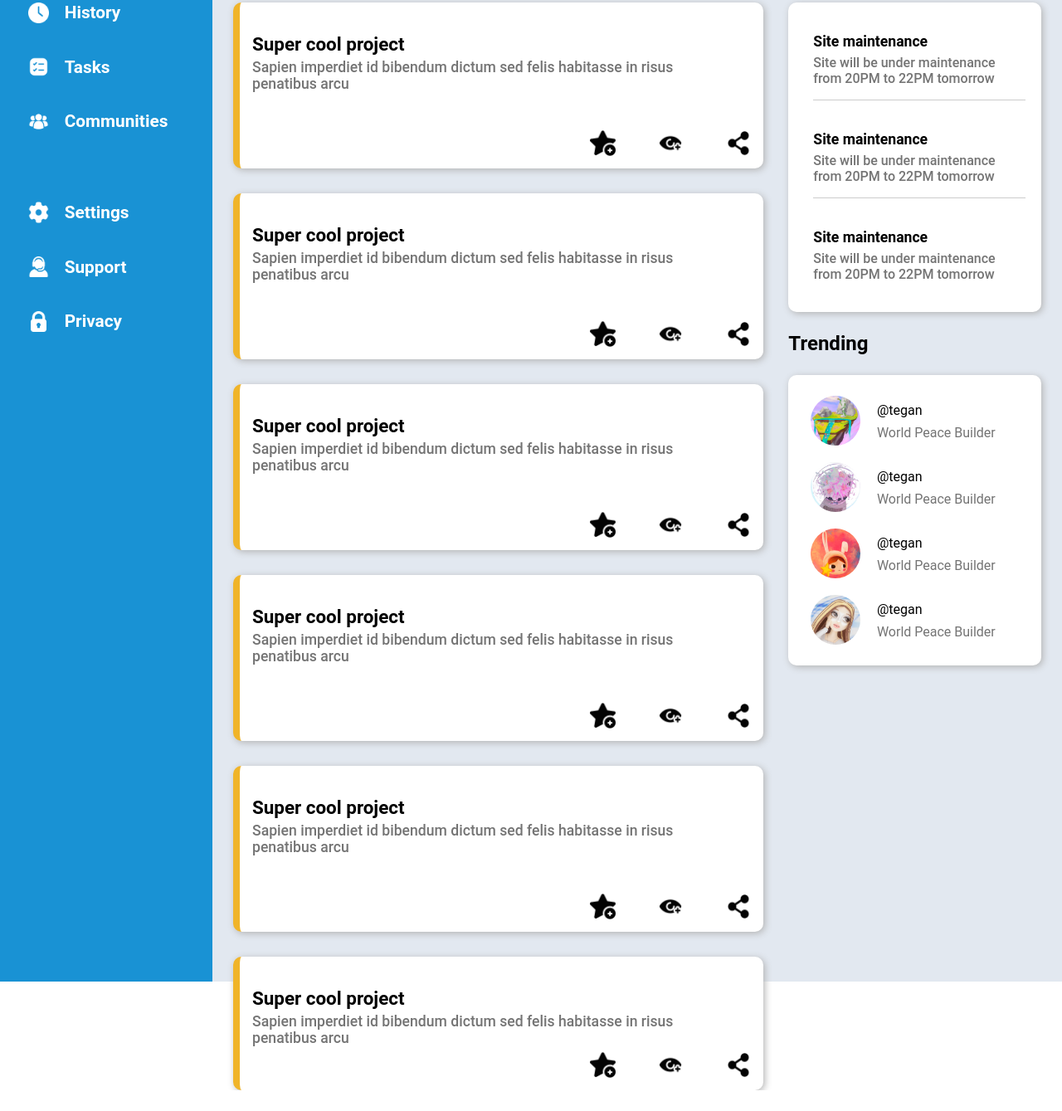
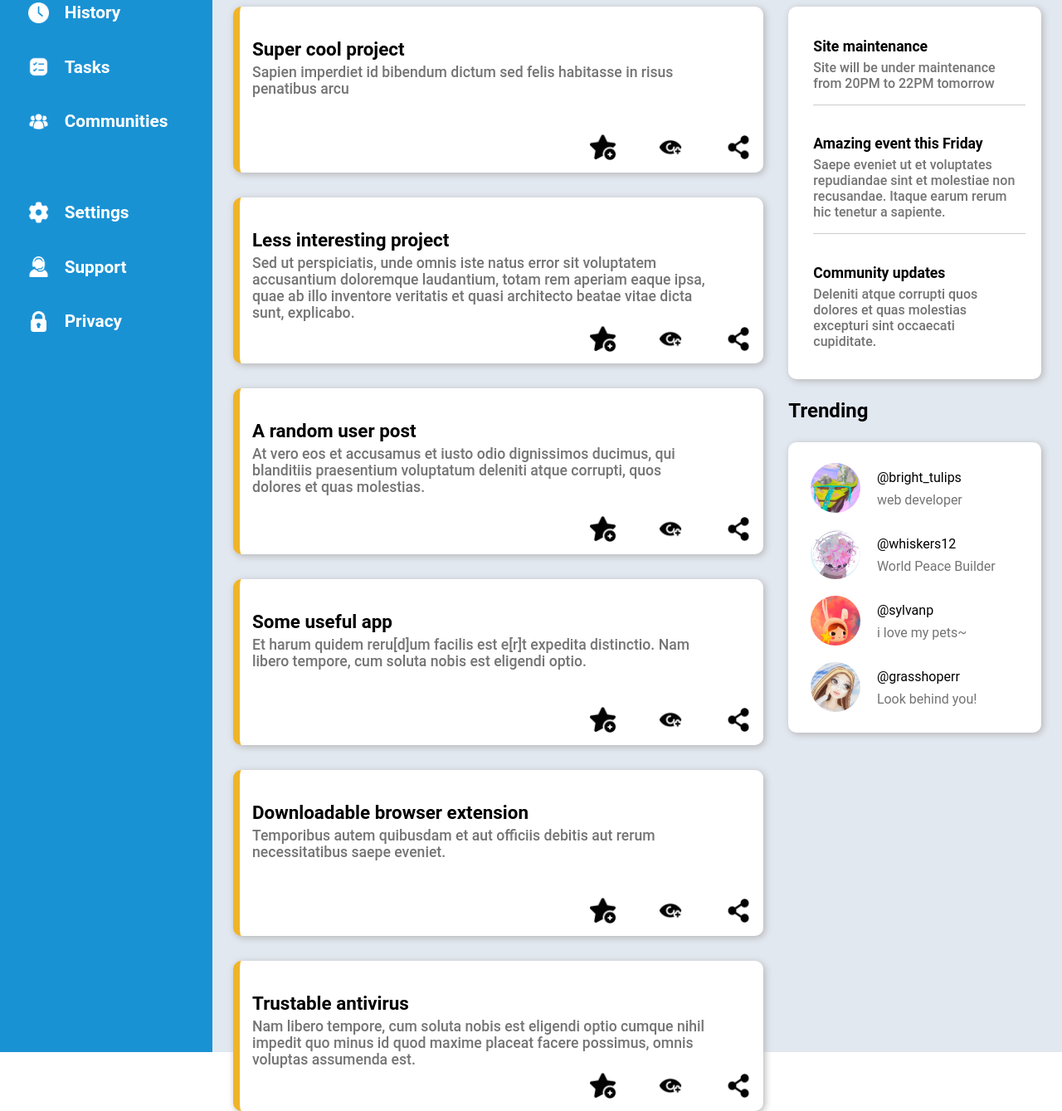
Before and after one commit to ARezzano/admin-dashboard, a plain HTML site: page index.html in a window 1280 px wide. Shown: the part 338-1677 px from the top of the page at 83% size. Before the commit the page ends 1652 px from the top, so only its background shows below. Drawn offline with Linux system fonts and the light colour scheme.

Commit message:
Change text content of cards, announcements and trending divs

```diff
--- a/index.html
+++ b/index.html
@@ -92,8 +92,8 @@
                 </div>
 
                 <div class="card">
-                    <p class="card-title">Super cool project</p>
-                    <p class="card-text">Sapien imperdiet id bibendum dictum sed felis habitasse in risus penatibus arcu</p>
+                    <p class="card-title">Less interesting project</p>
+                    <p class="card-text">Sed ut perspiciatis, unde omnis iste natus error sit voluptatem accusantium doloremque laudantium, totam rem aperiam eaque ipsa, quae ab illo inventore veritatis et quasi architecto beatae vitae dicta sunt, explicabo.</p>
                     <div class="card-icons">
                         <img class="card-icons" src="img/favorite.png">
                         <img class="card-icons" src="img/eye.png">
@@ -102,8 +102,8 @@
                 </div>
 
                 <div class="card">
-                    <p class="card-title">Super cool project</p>
-                    <p class="card-text">Sapien imperdiet id bibendum dictum sed felis habitasse in risus penatibus arcu</p>
+                    <p class="card-title">A random user post</p>
+                    <p class="card-text">At vero eos et accusamus et iusto odio dignissimos ducimus, qui blanditiis praesentium voluptatum deleniti atque corrupti, quos dolores et quas molestias.</p>
                     <div class="card-icons">
                         <img class="card-icons" src="img/favorite.png">
                         <img class="card-icons" src="img/eye.png">
@@ -112,8 +112,8 @@
                 </div>
 
                 <div class="card">
-                    <p class="card-title">Super cool project</p>
-                    <p class="card-text">Sapien imperdiet id bibendum dictum sed felis habitasse in risus penatibus arcu</p>
+                    <p class="card-title">Some useful app</p>
+                    <p class="card-text">Et harum quidem reru[d]um facilis est e[r]t expedita distinctio. Nam libero tempore, cum soluta nobis est eligendi optio.</p>
                     <div class="card-icons">
                         <img class="card-icons" src="img/favorite.png">
                         <img class="card-icons" src="img/eye.png">
@@ -122,8 +122,8 @@
                 </div>
 
                 <div class="card">
-                    <p class="card-title">Super cool project</p>
-                    <p class="card-text">Sapien imperdiet id bibendum dictum sed felis habitasse in risus penatibus arcu</p>
+                    <p class="card-title">Downloadable browser extension</p>
+                    <p class="card-text">Temporibus autem quibusdam et aut officiis debitis aut rerum necessitatibus saepe eveniet.</p>
                     <div class="card-icons">
                         <img class="card-icons" src="img/favorite.png">
                         <img class="card-icons" src="img/eye.png">
@@ -132,8 +132,8 @@
                 </div>
 
                 <div class="card">
-                    <p class="card-title">Super cool project</p>
-                    <p class="card-text">Sapien imperdiet id bibendum dictum sed felis habitasse in risus penatibus arcu</p>
+                    <p class="card-title">Trustable antivirus</p>
+                    <p class="card-text"> Nam libero tempore, cum soluta nobis est eligendi optio cumque nihil impedit quo minus id quod maxime placeat facere possimus, omnis voluptas assumenda est.</p>
                     <div class="card-icons">
                         <img class="card-icons" src="img/favorite.png">
                         <img class="card-icons" src="img/eye.png">
@@ -152,12 +152,12 @@
                         <p class="ann-content">Site will be under maintenance from 20PM to 22PM tomorrow</p>
                     </div>
                     <div class="ann-post">
-                        <p class="ann-subtitle">Site maintenance</p>
-                        <p class="ann-content">Site will be under maintenance from 20PM to 22PM tomorrow</p>
+                        <p class="ann-subtitle">Amazing event this Friday</p>
+                        <p class="ann-content">Saepe eveniet ut et voluptates repudiandae sint et molestiae non recusandae. Itaque earum rerum hic tenetur a sapiente.</p>
                     </div>
                     <div class="ann-post">
-                        <p class="ann-subtitle">Site maintenance</p>
-                        <p class="ann-content">Site will be under maintenance from 20PM to 22PM tomorrow</p>
+                        <p class="ann-subtitle">Community updates</p>
+                        <p class="ann-content"> Deleniti atque corrupti quos dolores et quas molestias excepturi sint occaecati cupiditate.</p>
                     </div>
                 </div>
 
@@ -166,23 +166,23 @@
                     <div class="trending-content">
                         <div class="trending-profile">
                             <img src="img/pfp/pfp2.png" class="trending-pfp">
-                            <p class="trending-username">@tegan</p>
-                            <p class="trending-desc">World Peace Builder</p>
+                            <p class="trending-username">@bright_tulips</p>
+                            <p class="trending-desc">web developer</p>
                         </div>
                         <div class="trending-profile">
                             <img src="img/pfp/pfp3.png" class="trending-pfp">
-                            <p class="trending-username">@tegan</p>
+                            <p class="trending-username">@whiskers12</p>
                             <p class="trending-desc">World Peace Builder</p>
                         </div>
                         <div class="trending-profile">
                             <img src="img/pfp/pfp1.png" class="trending-pfp">
-                            <p class="trending-username">@tegan</p>
-                            <p class="trending-desc">World Peace Builder</p>
+                            <p class="trending-username">@sylvanp</p>
+                            <p class="trending-desc">i love my pets~</p>
                         </div>
                         <div class="trending-profile">
                             <img src="img/pfp/pfp4.png" class="trending-pfp">
-                            <p class="trending-username">@tegan</p>
-                            <p class="trending-desc">World Peace Builder</p>
+                            <p class="trending-username">@grasshoperr</p>
+                            <p class="trending-desc">Look behind you!</p>
                         </div>
                     </div>
                 </div>
```
